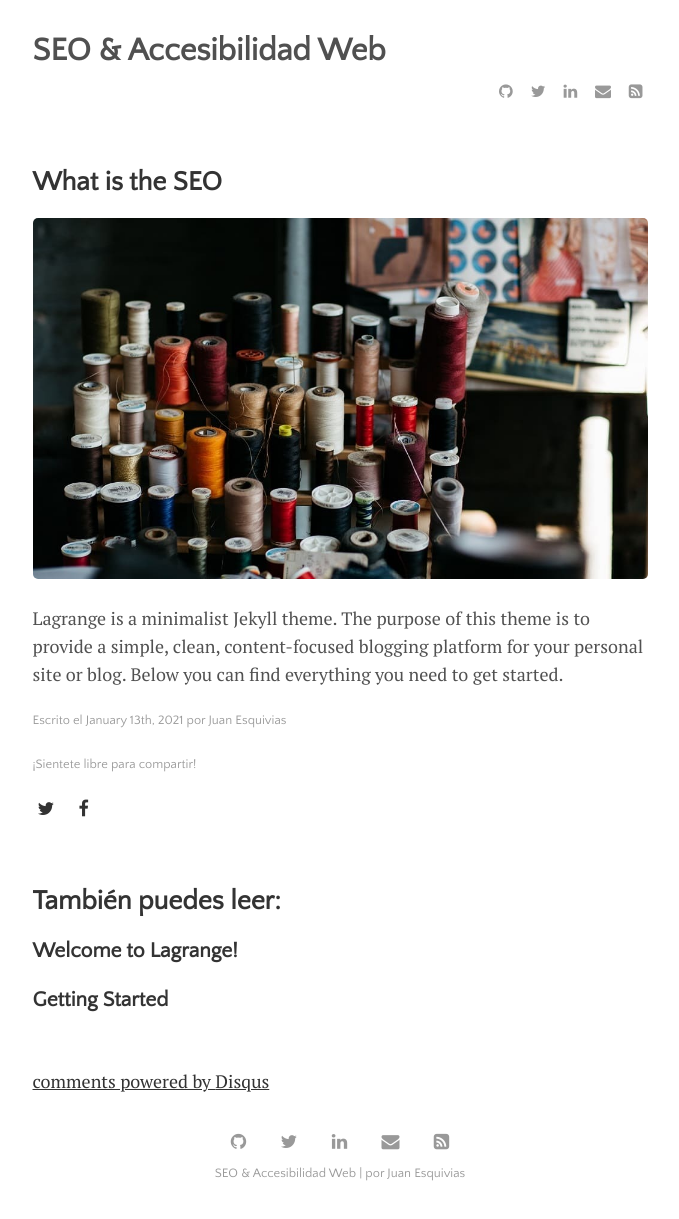
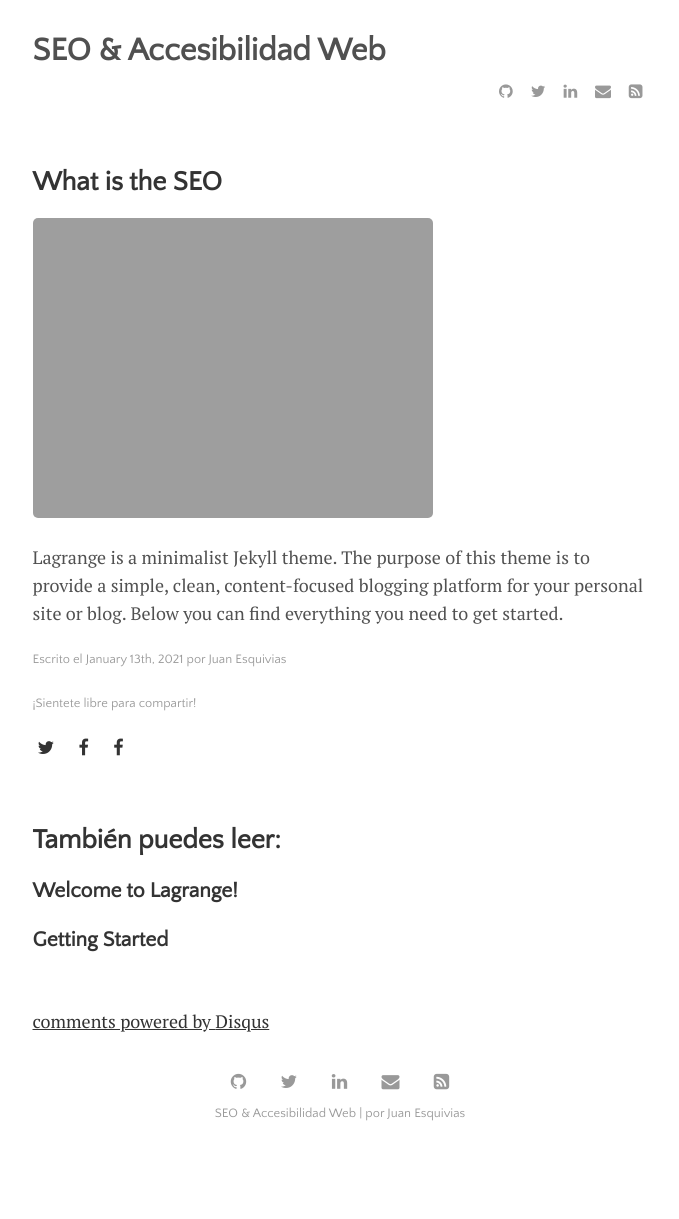
Before and after one commit to JuanEsquiviasO/blog, a Jekyll site: the page built from _posts/2021-01-13-what-is.seo.md, in a window 1280 px wide. Shown: the whole page, without its empty margins (300-979 px from the left). Built offline with Jekyll 4.4.1, drawn with Linux system fonts in a browser that asks for light colours; comment, search, counter and statistics services are not loaded; after the commit the page ends 1159 px from its top, so only the background shows below that.

Commit message:
Add button sharig linkedin testing

```diff
--- a/_includes/social-sharing.html
+++ b/_includes/social-sharing.html
@@ -2,5 +2,6 @@
   <div class="sharing-icons">
     <a href="https://twitter.com/intent/tweet?text={{ page.title }}&amp;url={{ site.github.url }}{{ page.url }}" target="_blank"><i class="fa fa-twitter" aria-hidden="true"></i></a>
     <a href="https://www.facebook.com/sharer/sharer.php?u={{ site.github.url }}{{ page.url }}&amp;title={{ page.title }}" target="_blank"><i class="fa fa-facebook" aria-hidden="true"></i></a>
+    <a href="https://www.linkedin.com/sharing/share-offsite/?url={url}" target="_blank"><i class="fa fa-facebook" aria-hidden="true"></i></a>
   </div>
 </div>
--- a/_posts/2021-01-13-what-is.seo.md
+++ b/_posts/2021-01-13-what-is.seo.md
@@ -4,7 +4,7 @@
 author: "Juan Esquivias"
 categories: SEO
 tags: [SEO,sample]
-image: spools.jpg
+image: spools   .jpg
 ---
 
 Lagrange is a minimalist Jekyll theme. The purpose of this theme is to provide a simple, clean, content-focused blogging platform for your personal site or blog. Below you can find everything you need to get started.
```
